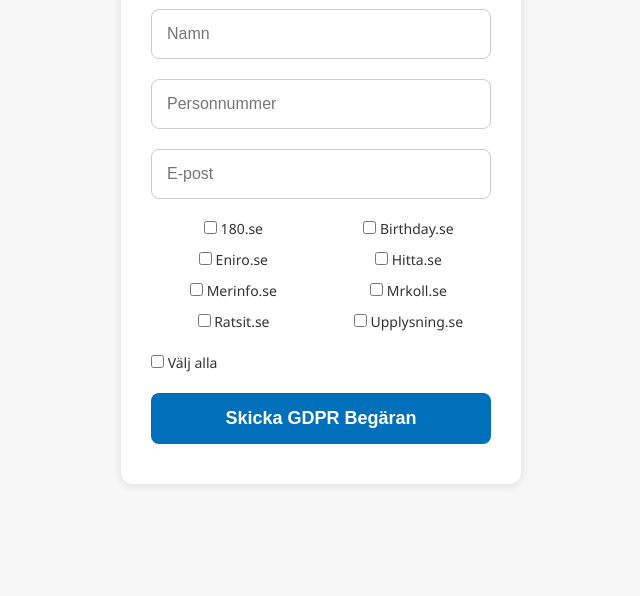
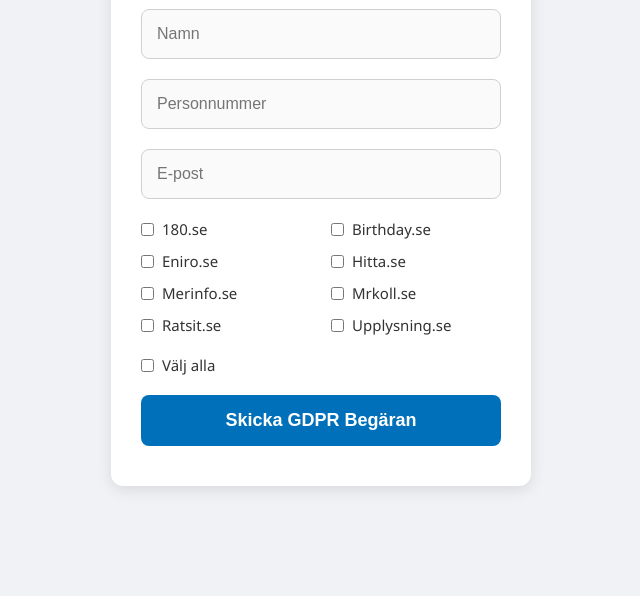
Before and after one commit to MusaeM/ScratchThat, a plain HTML site: page frontend/index.html in a window 1280 px wide. Shown: the part 204-800 px from the top of the page, without its empty margins (319-959 px from the left). Drawn offline with Linux system fonts and the light colour scheme.

Commit message:
Fix Frontend Add form

```diff
--- a/frontend/index.html
+++ b/frontend/index.html
@@ -16,22 +16,14 @@
             <input type="email" id="email" placeholder="E-post" required>
 
 <div class="checkboxes">
-			<div class="checkbox-pair">
     <label><input type="checkbox" name="companies" value="180"> 180.se</label>
     <label><input type="checkbox" name="companies" value="birthday"> Birthday.se</label>
-			</div>
-			<div class="checkbox-pair">
     <label><input type="checkbox" name="companies" value="eniro"> Eniro.se</label>
     <label><input type="checkbox" name="companies" value="hitta"> Hitta.se</label>
-			</div>
-			<div class="checkbox-pair">
     <label><input type="checkbox" name="companies" value="merinfo"> Merinfo.se</label>
     <label><input type="checkbox" name="companies" value="mrkoll"> Mrkoll.se</label>
-			</div>
-			<div class="checkbox-pair">
     <label><input type="checkbox" name="companies" value="ratsit"> Ratsit.se</label>
     <label><input type="checkbox" name="companies" value="upplysning"> Upplysning.se</label>
-			</div>
 </div>
 
 		<!-- Select All checkbox -->
--- a/frontend/style.css
+++ b/frontend/style.css
@@ -8,11 +8,12 @@
 /* Body */
 body {
     font-family: 'Segoe UI', Tahoma, Geneva, Verdana, sans-serif;
-    background-color: #f7f7f7;
+    background-color: #f0f2f5;
     min-height: 100vh;
     display: flex;
     align-items: center;
     justify-content: center;
+    padding: 20px;
 }
 
 /* Formulärcontainer */
@@ -20,17 +21,18 @@
     background: #ffffff;
     padding: 40px 30px;
     border-radius: 12px;
-    box-shadow: 0 2px 10px rgba(0,0,0,0.1);
+    box-shadow: 0 4px 15px rgba(0,0,0,0.1);
     width: 100%;
-    max-width: 400px;
+    max-width: 420px;
     text-align: center;
 }
 
 /* Rubrik */
 h1 {
     margin-bottom: 25px;
-    font-size: 26px;
-    color: #333;
+    font-size: 28px;
+    color: #202124;
+    font-weight: 600;
 }
 
 /* Inputs */
@@ -39,32 +41,27 @@
     width: 100%;
     padding: 15px;
     margin-bottom: 20px;
-    border: 1px solid #ccc;
+    border: 1px solid #d0d0d0;
     border-radius: 8px;
     font-size: 16px;
+    background-color: #fafafa;
 }
 
 /* Checkbox sektion */
 .checkboxes {
+    display: grid;
+    grid-template-columns: 1fr 1fr;
+    gap: 12px 20px;
     margin-bottom: 20px;
+    text-align: left;
 }
 
-/* Par av checkboxar */
-.checkbox-pair {
+.checkboxes label {
+    font-size: 15px;
+    color: #333;
     display: flex;
-    justify-content: space-between;
-    margin-bottom: 12px;
-}
-
-.checkbox-pair label {
-    flex: 1;
-    margin-right: 10px;
-    font-size: 14px;
-    color: #333;
-}
-
-.checkbox-pair label:last-child {
-    margin-right: 0;
+    align-items: center;
+    gap: 8px;
 }
 
 /* Välj alla */
@@ -74,8 +71,11 @@
 }
 
 .select-all label {
-    font-size: 14px;
+    font-size: 15px;
     color: #333;
+    display: flex;
+    align-items: center;
+    gap: 8px;
 }
 
 /* Knapp */
@@ -89,18 +89,19 @@
     font-size: 18px;
     font-weight: bold;
     cursor: pointer;
-    transition: background-color 0.3s;
+    transition: background-color 0.3s, transform 0.2s;
 }
 
 form button:hover {
     background-color: #005ea6;
+    transform: translateY(-2px);
 }
 
 /* Mobilanpassning */
 @media (max-width: 600px) {
     .container {
         padding: 30px 20px;
-        width: 90%;
+        width: 95%;
         border-radius: 10px;
     }
 
@@ -108,12 +109,8 @@
         font-size: 24px;
     }
 
-    .checkbox-pair {
-        flex-direction: row;
-    }
-
-    .checkbox-pair label {
-        margin-right: 0;
-        margin-bottom: 8px;
+    .checkboxes {
+        grid-template-columns: 1fr 1fr;
+        gap: 10px 16px;
     }
 }
```
Lines whose indentation alone changed are shown as unchanged.
